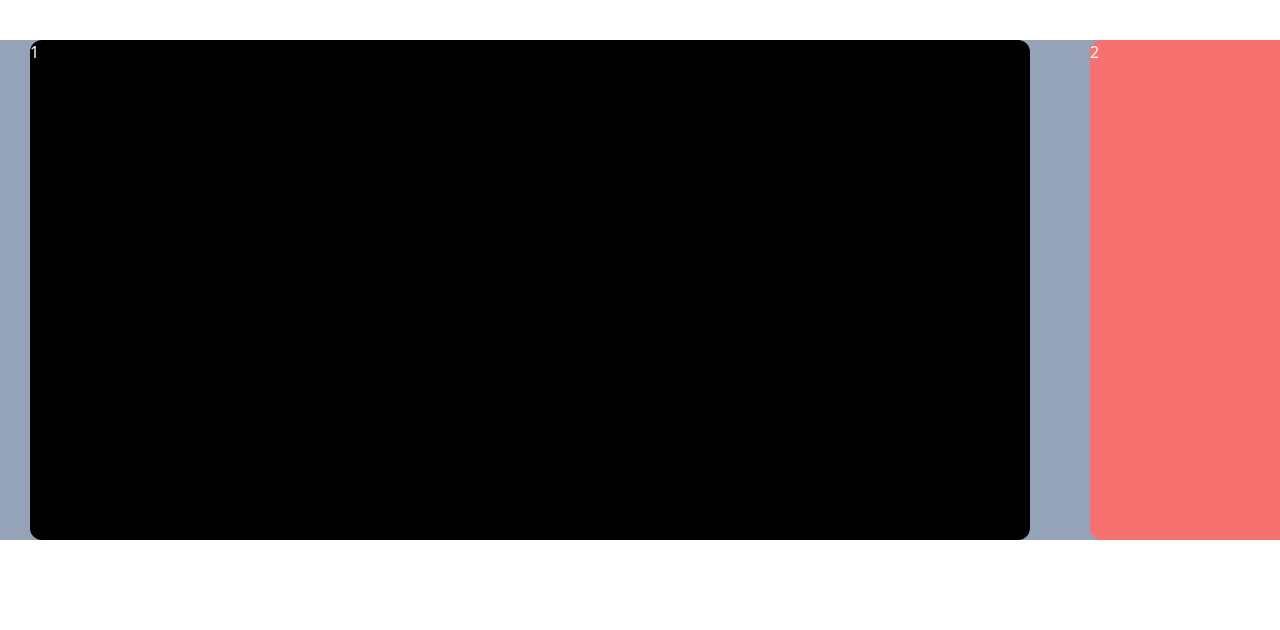
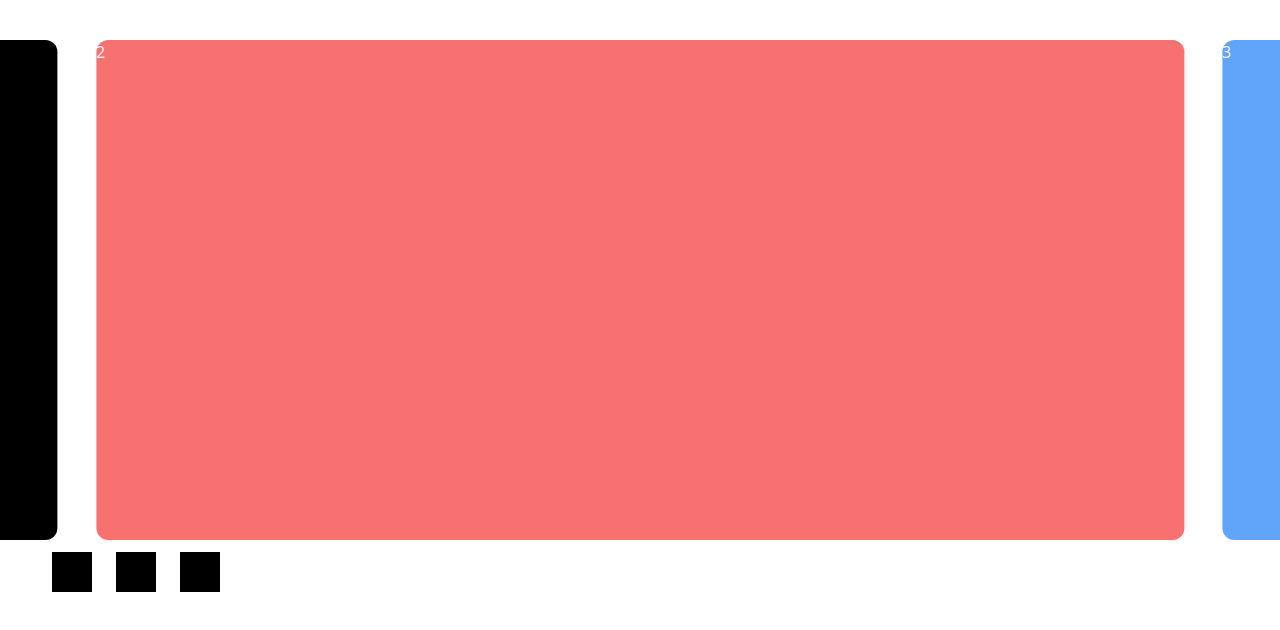
Before and after one commit to haseaki-poip/react-training, a React (Create React App) app: page / in a window 1280 px wide. Shown: the top 630 px of the page. Built offline with nearby package versions, Linux system fonts and the light colour scheme.

Commit message:
space-aroundを用いて配置計算の簡易化

```diff
--- a/src/App.tsx
+++ b/src/App.tsx
@@ -14,17 +14,23 @@ const App = () => {
         <Slider2>
           {/* overflow-hiddenをしていてもmin-wを設定しないと要素が小さくなって画面内に収まるだけ */}
 
-          <div className="bg-black w-[1000px] h-[500px] rounded-xl text-white">
+          <div className="bg-black w-[85vw] h-[500px] rounded-xl text-white">
             1
           </div>
 
-          <div className="bg-red-400 w-[1000px] h-[500px] rounded-xl text-white">
+          <div className="bg-red-400 w-[85vw] h-[500px] rounded-xl text-white">
             2
           </div>
-          <div className="bg-blue-400 w-[1000px] h-[500px] rounded-xl text-white">
+          <div className="bg-blue-400 w-[85vw] h-[500px] rounded-xl text-white">
             3
           </div>
         </Slider2>
+      </div>
+
+      <div className="flex">
+        <div className="w-10 h-10 bg-black m-3 translate-x-10"></div>
+        <div className="w-10 h-10 bg-black m-3 translate-x-10"></div>
+        <div className="w-10 h-10 bg-black m-3 translate-x-10"></div>
       </div>
     </div>
   );
--- a/src/lib/Slider2/index.tsx
+++ b/src/lib/Slider2/index.tsx
@@ -200,7 +200,7 @@ const Slider = ({ children }: Props) => {
 
     return `
     .positionX {
-        transform: translateX(${positionState.positionX}px);
+        transform: translateX(-82vw);
       }
     `;
   }, [positionState.positionX]);
@@ -217,15 +217,10 @@ const Slider = ({ children }: Props) => {
         onMouseUp={(e) => handleMouseUp(e)}
         className="w-full overflow-hidden relative"
       >
-        <div className="flex items-center positionX cursor-pointer">
+        <div className="w-[264vw] flex items-center justify-around positionX cursor-pointer">
           {Children.map(children, (child) => {
             return (
-              <div
-                ref={ref}
-                className={
-                  "px-[30px] h-full flex justify-center items-center bg-slate-400"
-                }
-              >
+              <div ref={ref} className={"h-full"}>
                 {child}
               </div>
             );
```
